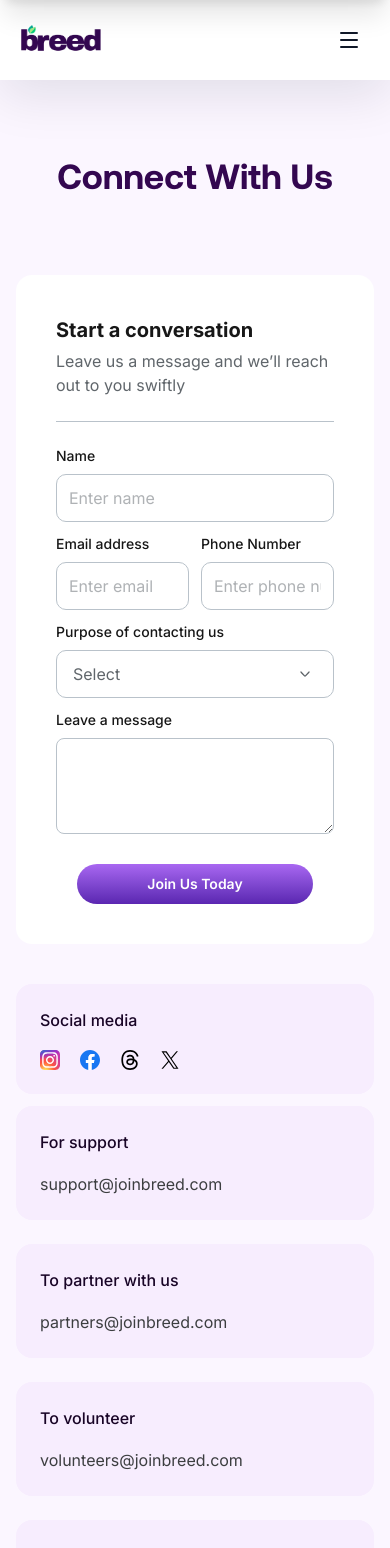
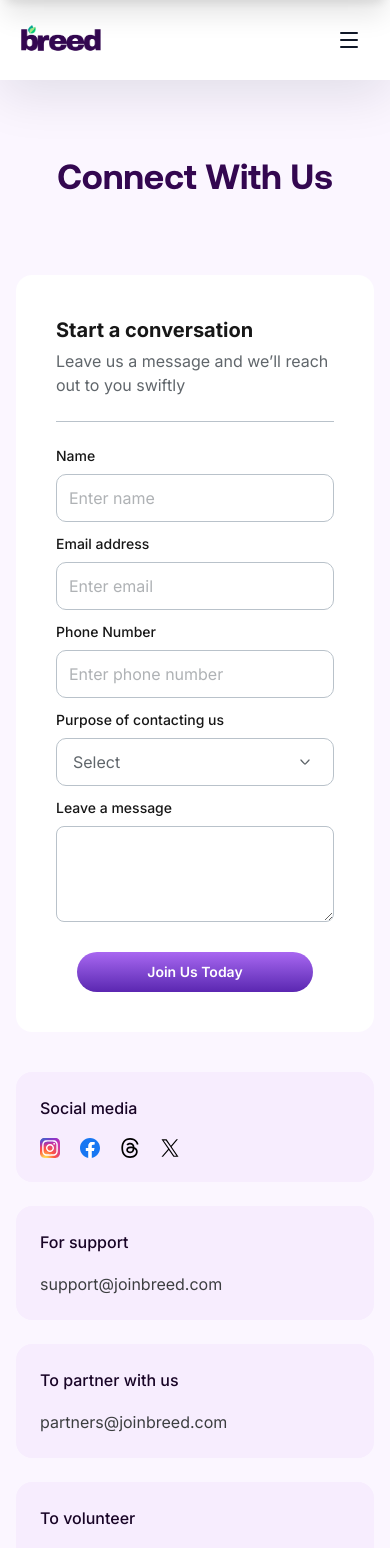
Before and after one commit to octavelabs/breed-frontend, a Next.js app: page /contact in a window 390 px wide. Shown: the top 1548 px of the page. Built offline with nearby package versions, Linux system fonts and the light colour scheme; a web font is replaced by a local one.

Commit message:
Contact form

```diff
--- /dev/null
+++ b/app/api/contact/route.js
@@ -0,0 +1,49 @@
+import { Resend } from "resend";
+
+const resend = new Resend(process.env.RESEND_API_KEY);
+
+const emailMap = {
+  Volunteer: "volunteers@joinbreed.com",
+  Partner: "partners@joinbreed.com",
+  Creator: "creators@joinbreed.com",
+  Support: "support@joinbreed.com",
+};
+
+export async function POST(req) {
+  try {
+    const body = await req.json();
+
+    const { name, email, phone, purpose, message } = body;
+
+    if (!name || !email || !purpose || !message) {
+      return Response.json(
+        { error: "Missing required fields" },
+        { status: 400 },
+      );
+    }
+
+    const recipient = emailMap[purpose];
+
+    await resend.emails.send({
+      from: "Breed Contact <contact@joinbreed.com>",
+      to: recipient,
+      reply_to: email,
+      subject: `New ${purpose} Request`,
+      html: `
+        <h2>New Contact Submission</h2>
+        <p><strong>Name:</strong> ${name}</p>
+        <p><strong>Email:</strong> ${email}</p>
+        <p><strong>Phone:</strong> ${phone || "N/A"}</p>
+        <p><strong>Purpose:</strong> ${purpose}</p>
+        <p><strong>Message:</strong></p>
+        <p>${message}</p>
+      `,
+    });
+
+    return Response.json({ success: true });
+  } catch (error) {
+    console.error(error);
+
+    return Response.json({ error: "Failed to send email" }, { status: 500 });
+  }
+}
--- a/app/contact/page.tsx
+++ b/app/contact/page.tsx
@@ -1,5 +1,6 @@
 "use client";
 
+import { useState } from "react";
 import Navbar from "../components/landingPage/Navbar";
 import Footer from "../components/landingPage/Footer";
 import Input from "../components/Input";
@@ -7,18 +8,98 @@ import Dropdown from "../components/Dropdown";
 import Button from "../components/Button";
 import { contactInfo } from "@/utils/commonHelpers";
 
+const contactPurpose = [
+  { name: "Volunteer" },
+  { name: "Partner" },
+  { name: "Creator" },
+  { name: "Support" },
+];
+
 export default function ContactPage() {
+  const [form, setForm] = useState({
+    name: "",
+    email: "",
+    phone: "",
+    purpose: "",
+    message: "",
+  });
+
+  const [loading, setLoading] = useState(false);
+  const [alert, setAlert] = useState(null);
+
+  const handleChange = (field, value) => {
+    setForm((prev) => ({
+      ...prev,
+      [field]: value,
+    }));
+  };
+
+  const validateForm = () => {
+    if (!form.name) return "Name is required";
+    if (!form.email) return "Email is required";
+    if (!form.purpose) return "Please select a purpose";
+    if (!form.message) return "Message is required";
+
+    return null;
+  };
+
+  const handleSubmit = async () => {
+    const error = validateForm();
+
+    if (error) {
+      setAlert({ type: "error", message: error });
+      return;
+    }
+
+    setLoading(true);
+    setAlert(null);
+
+    try {
+      const res = await fetch("/api/contact", {
+        method: "POST",
+        body: JSON.stringify(form),
+      });
+
+      const data = await res.json();
+
+      if (!res.ok) throw new Error(data.error);
+
+      setAlert({
+        type: "success",
+        message: "Message sent successfully! We'll get back to you soon.",
+      });
+
+      setForm({
+        name: "",
+        email: "",
+        phone: "",
+        purpose: "",
+        message: "",
+      });
+    } catch (error) {
+      setAlert({
+        type: "error",
+        message: "Failed to send message. Please try again.",
+      });
+    }
+
+    setLoading(false);
+  };
+
   return (
     <>
       <Navbar />
+
       <div className="h-full overflow-hidden bg-[#FBF6FF]">
         <div className="px-4 lg:px-[50px] xl:px-[184px] pt-[150px] md:pt-[230px] mb-[118px]">
           <p className="text-[#330750] text-[35px] xl:text-[56px] xl:leading-[64px] mb-[72px] text-center font-aeonik font-bold">
             Connect With Us
           </p>
+
           <div className="flex flex-col lg:flex-row gap-10 w-full">
+            {/* FORM */}
             <div className="bg-white p-10 rounded-[16px] flex flex-col gap-6 w-full lg:w-1/2">
-              <div className="pb-6 border-b-[0.5px] border-[#B9C2CA]">
+              <div className="pb-6 border-b border-[#B9C2CA]">
                 <p className="text-[20px] mb-1 font-bold">
                   Start a conversation
                 </p>
@@ -26,144 +107,147 @@ export default function ContactPage() {
                   Leave us a message and we’ll reach out to you swiftly
                 </p>
               </div>
-              <div className="grid grid-cols-2 gap-3">
-                <div className="col-span-2">
-                  <label
-                    htmlFor="firstName"
-                    className="block text-sm font-medium  mb-2"
-                  >
-                    Name
-                  </label>
-                  <div className="relative">
-                    <Input
-                      variant="outlined"
-                      type="text"
-                      id="firstName"
-                      onChange={() => console.log("firstname")}
-                      placeholder="Enter name"
-                    />
-                  </div>
+
+              {alert && (
+                <div
+                  className={`p-3 rounded text-sm ${
+                    alert.type === "success"
+                      ? "bg-green-100 text-green-700"
+                      : "bg-red-100 text-red-700"
+                  }`}
+                >
+                  {alert.message}
                 </div>
+              )}
+
+              <div className="grid grid-cols-1 md:grid-cols-2 gap-3">
+                {/* NAME */}
+                <div className="col-span-1 md:col-span-2">
+                  <label className="block text-sm font-medium mb-2">Name</label>
+
+                  <Input
+                    variant="outlined"
+                    type="text"
+                    value={form.name}
+                    onChange={(e) => handleChange("name", e.target.value)}
+                    placeholder="Enter name"
+                  />
+                </div>
+
+                {/* EMAIL */}
                 <div>
-                  <label
-                    htmlFor="firstName"
-                    className="block text-sm font-medium  mb-2"
-                  >
+                  <label className="block text-sm font-medium mb-2">
                     Email address
                   </label>
-                  <div className="relative">
-                    <Input
-                      variant="outlined"
-                      type="text"
-                      id="firstName"
-                      onChange={() => console.log("firstname")}
-                      placeholder="Enter email "
-                    />
-                  </div>
+
+                  <Input
+                    variant="outlined"
+                    type="email"
+                    value={form.email}
+                    onChange={(e) => handleChange("email", e.target.value)}
+                    placeholder="Enter email"
+                  />
                 </div>
+
+                {/* PHONE */}
                 <div>
-                  <label
-                    htmlFor="firstName"
-                    className="block text-sm font-medium  mb-2"
-                  >
+                  <label className="block text-sm font-medium mb-2">
                     Phone Number
                   </label>
-                  <div className="relative">
-                    <Input
-                      variant="outlined"
-                      type="text"
-                      id="firstName"
-                      onChange={() => console.log("firstname")}
-                      placeholder="Enter phone number "
-                    />
-                  </div>
+
+                  <Input
+                    variant="outlined"
+                    type="text"
+                    value={form.phone}
+                    onChange={(e) => handleChange("phone", e.target.value)}
+                    placeholder="Enter phone number"
+                  />
                 </div>
-                <div className="col-span-2">
-                  <label
-                    htmlFor="firstName"
-                    className="block text-sm font-medium  mb-2"
-                  >
+
+                {/* PURPOSE */}
+                <div className="col-span-1 md:col-span-2">
+                  <label className="block text-sm font-medium mb-2">
                     Purpose of contacting us
                   </label>
+
                   <Dropdown
-                    value={""}
-                    objectOptions={[{ name: "Nigeria" }]}
+                    value={form.purpose}
+                    objectOptions={contactPurpose}
                     keySelector="name"
-                    onChange={(item) => console.log(item.name)}
-                    className="!h-[48px] border-[#B9C2CA] bg-white z-20 "
+                    onChange={(item) => handleChange("purpose", item.name)}
+                    className="!h-[48px] border-[#B9C2CA] bg-white"
                   />
                 </div>
-                <div className="col-span-2">
-                  <label
-                    htmlFor="firstName"
-                    className="block text-sm font-medium  mb-2"
-                  >
+
+                {/* MESSAGE */}
+                <div className="col-span-1 md:col-span-2">
+                  <label className="block text-sm font-medium mb-2">
                     Leave a message
                   </label>
-                  <textarea className="w-full min-h-[96px] border border-[#B9C2CA] rounded-lg p-4" />
+
+                  <textarea
+                    value={form.message}
+                    onChange={(e) => handleChange("message", e.target.value)}
+                    className="w-full min-h-[96px] border border-[#B9C2CA] rounded-lg p-4"
+                  />
                 </div>
               </div>
-              <Button customClass="!w-[85%] !mx-auto !text-white">
-                Join Us Today
+
+              <Button
+                onClick={handleSubmit}
+                disabled={loading}
+                customClass="!w-[85%] !mx-auto !text-white"
+              >
+                {loading ? "Sending..." : "Join Us Today"}
               </Button>
             </div>
+
+            {/* RIGHT SIDE CONTENT */}
             <div className="w-full lg:w-1/2">
-              <div className="bg-[#F7EDFE] rounded-[16px] p-6 h-fit mb-3">
+              <div className="bg-[#F7EDFE] rounded-[16px] p-6">
                 <p className="font-medium text-[#180426] mb-[18px]">
                   Social media
                 </p>
-                <div className=" flex items-center gap-5">
-                  <a
-                    href="https://www.instagram.com/joinbreed"
-                    target="_blank"
-                    rel="noreferrer"
-                    className=""
-                  >
-                    <img src="/instagram.svg" alt="instagram " />
+
+                <div className="flex items-center gap-5">
+                  <a href="https://www.instagram.com/joinbreed" target="_blank">
+                    <img src="/instagram.svg" />
                   </a>
-                  <a
-                    href="https://www.facebook.com/share/1CBghY2MbV/?mibetid=wwXIfr"
-                    target="_blank"
-                    rel="noreferrer"
-                    className=""
-                  >
-                    <img src="/facebook.svg" alt="facebook" />
+
+                  <a href="https://www.facebook.com" target="_blank">
+                    <img src="/facebook.svg" />
                   </a>
-                  <a
-                    href="https://threads.net/joinbreed"
-                    target="_blank"
-                    rel="noreferrer"
-                    className=""
-                  >
-                    <img src="/threads-fill.svg" alt="threads" />{" "}
+
+                  <a href="https://threads.net/joinbreed" target="_blank">
+                    <img src="/threads-fill.svg" />
                   </a>
-                  <a
-                    href="https://www.x.com/joinbreed"
-                    target="_blank"
-                    rel="noreferrer"
-                    className=""
-                  >
-                    <img src="/twitter.svg" alt="twitter" />{" "}
+
+                  <a href="https://www.x.com/joinbreed" target="_blank">
+                    <img src="/twitter.svg" />
                   </a>
                 </div>
               </div>
-              <div className="flex flex-col gap-3">
+              <div className="flex flex-col gap-3 mt-6">
+                {" "}
                 {contactInfo.map((item) => (
                   <div
                     className="bg-[#F7EDFE] rounded-[16px] p-6 h-fit mb-3"
                     key={item.title}
                   >
+                    {" "}
                     <p className="font-medium text-[#180426] mb-[18px]">
-                      {item.title}
-                    </p>
-                    <p className="text-[#3C3E40]">{item.email}</p>
+                      {" "}
+                      {item.title}{" "}
+                    </p>{" "}
+                    <p className="text-[#3C3E40]">{item.email}</p>{" "}
                   </div>
-                ))}
+                ))}{" "}
               </div>
             </div>
           </div>
         </div>
       </div>
+
       <Footer />
     </>
   );
--- a/package.json
+++ b/package.json
@@ -15,7 +15,8 @@
     "lucide-react": "^0.562.0",
     "next": "^16.1.6",
     "react": "19.2.3",
-    "react-dom": "19.2.3"
+    "react-dom": "19.2.3",
+    "resend": "^6.9.3"
   },
   "devDependencies": {
     "@tailwindcss/postcss": "^4",
```
Also changed, not shown: 1 other file (tests, documents, lock files or other folders).
